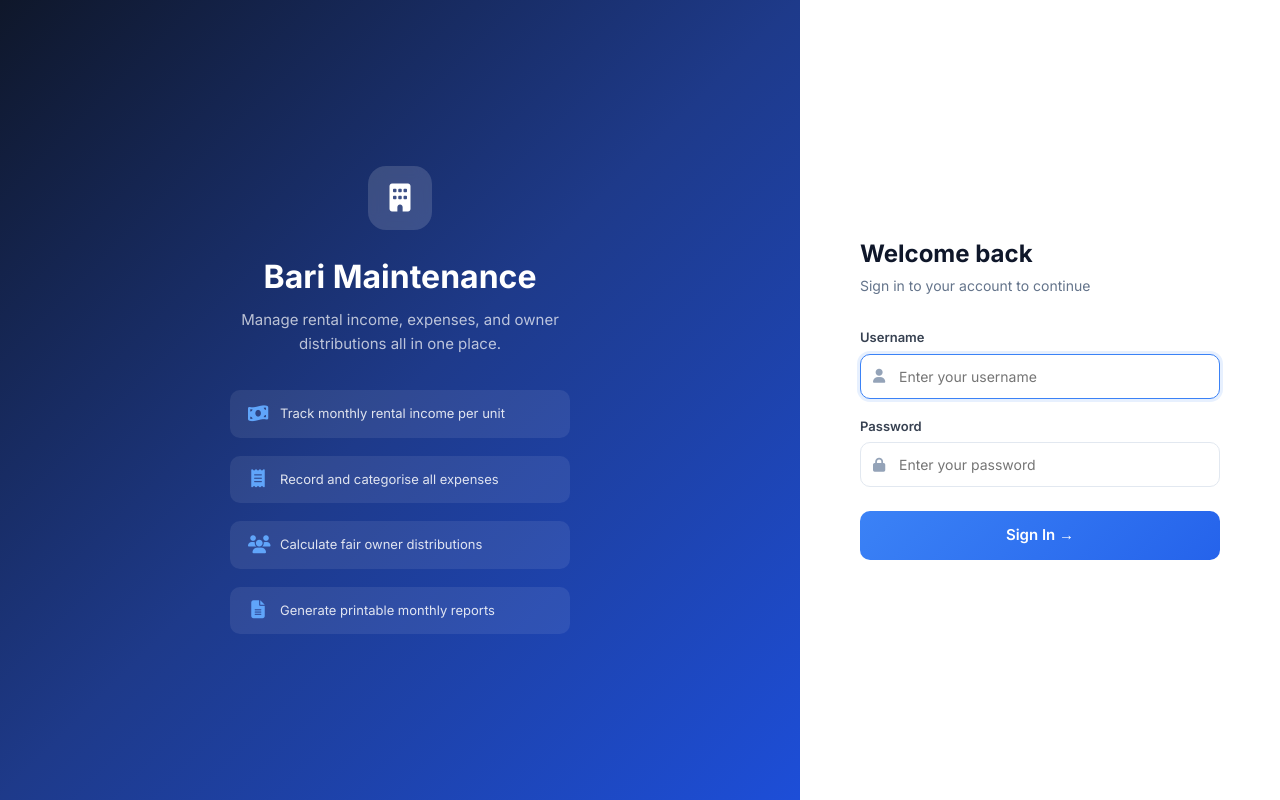
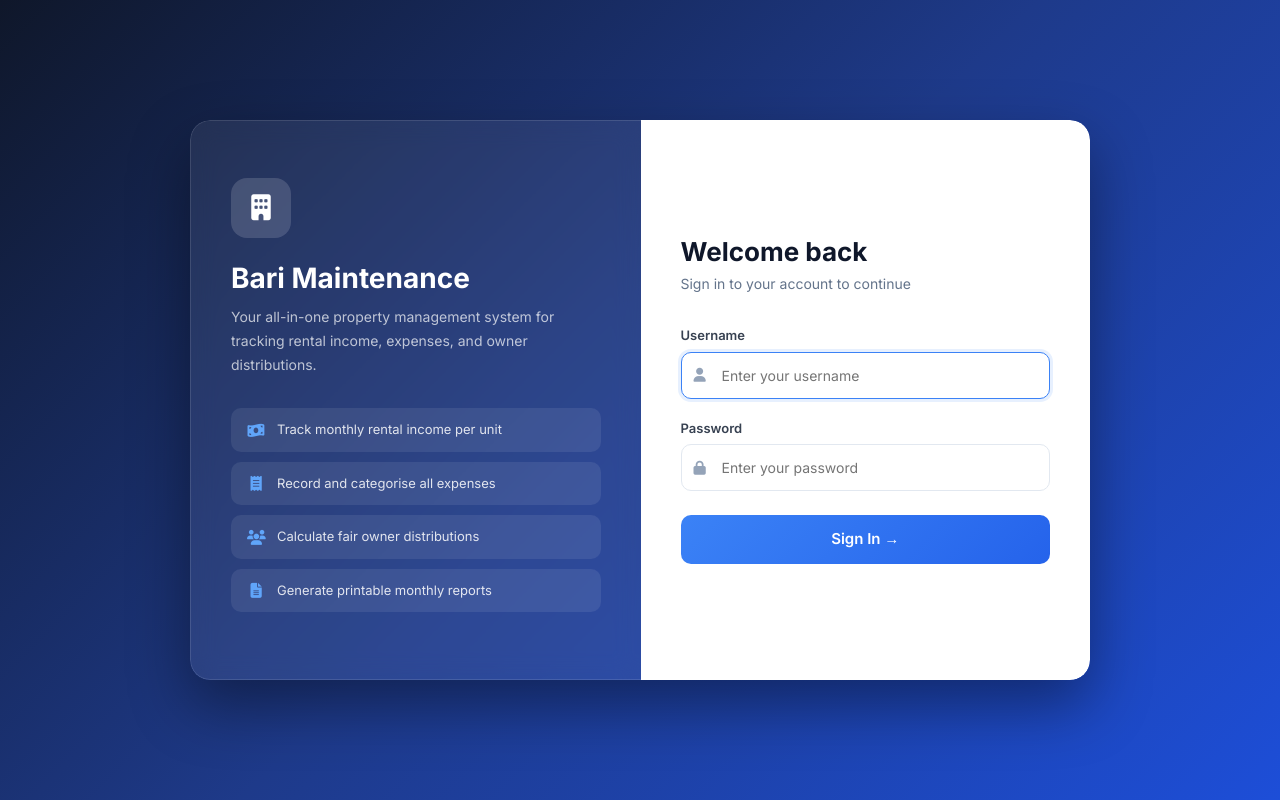
Before and after one commit to nobelna/bari-maintenance, a Django app: page /accounts/login/ in a window 1280 px wide. Run offline with Django 5.2, Linux system fonts and the light colour scheme.

Commit message:
Fix login layout: equal 50/50 split, form no longer squeezed to side edge

```diff
--- a/templates/registration/login.html
+++ b/templates/registration/login.html
@@ -9,43 +9,145 @@
   <link href="https://cdnjs.cloudflare.com/ajax/libs/font-awesome/6.5.1/css/all.min.css" rel="stylesheet"/>
   <link href="https://fonts.googleapis.com/css2?family=Inter:wght@400;500;600;700&display=swap" rel="stylesheet"/>
   <style>
-    *{box-sizing:border-box;margin:0;padding:0}
-    body{font-family:'Inter',system-ui,sans-serif;min-height:100vh;display:flex;background:#f1f5f9;}
-    .login-left{flex:1;background:linear-gradient(135deg,#0f172a 0%,#1e3a8a 50%,#1d4ed8 100%);display:flex;flex-direction:column;justify-content:center;align-items:center;padding:48px;color:#fff;}
-    .login-left .logo{width:64px;height:64px;background:rgba(255,255,255,.15);border-radius:18px;display:flex;align-items:center;justify-content:center;font-size:28px;margin-bottom:28px;backdrop-filter:blur(8px);}
-    .login-left h1{font-size:32px;font-weight:700;margin-bottom:12px;text-align:center;}
-    .login-left p{font-size:15px;color:rgba(255,255,255,.7);text-align:center;max-width:320px;line-height:1.6;}
-    .login-left .feature{display:flex;align-items:center;gap:12px;margin-top:18px;background:rgba(255,255,255,.08);border-radius:10px;padding:14px 18px;width:100%;max-width:340px;}
-    .login-left .feature i{color:#60a5fa;font-size:18px;width:20px;text-align:center;}
-    .login-left .feature span{font-size:13px;color:rgba(255,255,255,.85);}
-    .login-right{width:480px;display:flex;align-items:center;justify-content:center;padding:48px 40px;background:#fff;}
-    .login-box{width:100%;max-width:360px;}
-    .login-box h2{font-size:24px;font-weight:700;color:#0f172a;margin-bottom:6px;}
-    .login-box .subtitle{font-size:14px;color:#64748b;margin-bottom:32px;}
-    .field{margin-bottom:18px;}
-    .field label{display:block;font-size:13px;font-weight:600;color:#374151;margin-bottom:6px;}
-    .field .input-wrap{position:relative;}
-    .field .input-wrap i{position:absolute;left:13px;top:50%;transform:translateY(-50%);color:#94a3b8;font-size:14px;}
-    .field input{width:100%;border:1.5px solid #e2e8f0;border-radius:10px;padding:11px 14px 11px 38px;font-size:14px;font-family:inherit;transition:border-color .18s,box-shadow .18s;color:#1e293b;background:#fff;}
-    .field input:focus{outline:none;border-color:#3b82f6;box-shadow:0 0 0 3px rgba(59,130,246,.12);}
-    .btn-login{width:100%;background:linear-gradient(135deg,#3b82f6,#2563eb);color:#fff;border:none;border-radius:10px;padding:13px;font-size:15px;font-weight:600;cursor:pointer;transition:opacity .18s,transform .18s;font-family:inherit;margin-top:6px;}
-    .btn-login:hover{opacity:.92;transform:translateY(-1px);}
-    .error-box{background:#fee2e2;border:1px solid #fecaca;border-radius:10px;padding:12px 16px;font-size:13px;color:#b91c1c;margin-bottom:18px;display:flex;align-items:center;gap:8px;}
-    @media(max-width:768px){.login-left{display:none;}.login-right{width:100%;padding:40px 24px;}}
+    *, *::before, *::after { box-sizing: border-box; margin: 0; padding: 0; }
+    body {
+      font-family: 'Inter', system-ui, sans-serif;
+      min-height: 100vh;
+      display: flex;
+      background: linear-gradient(135deg, #0f172a 0%, #1e3a8a 50%, #1d4ed8 100%);
+      align-items: center;
+      justify-content: center;
+      padding: 24px;
+    }
+
+    .login-container {
+      display: flex;
+      width: 100%;
+      max-width: 900px;
+      min-height: 560px;
+      border-radius: 20px;
+      overflow: hidden;
+      box-shadow: 0 25px 60px rgba(0,0,0,.4);
+    }
+
+    /* ── Left brand panel ── */
+    .login-left {
+      flex: 1;
+      background: rgba(255,255,255,.07);
+      backdrop-filter: blur(12px);
+      border: 1px solid rgba(255,255,255,.12);
+      border-right: none;
+      border-radius: 20px 0 0 20px;
+      padding: 48px 40px;
+      display: flex;
+      flex-direction: column;
+      justify-content: center;
+      color: #fff;
+    }
+    .login-left .logo {
+      width: 60px; height: 60px;
+      background: rgba(255,255,255,.15);
+      border-radius: 16px;
+      display: flex; align-items: center; justify-content: center;
+      font-size: 26px;
+      margin-bottom: 24px;
+    }
+    .login-left h1 { font-size: 28px; font-weight: 700; margin-bottom: 10px; }
+    .login-left p  { font-size: 14px; color: rgba(255,255,255,.7); line-height: 1.7; margin-bottom: 32px; }
+    .feature {
+      display: flex; align-items: center; gap: 12px;
+      padding: 12px 16px;
+      background: rgba(255,255,255,.08);
+      border-radius: 10px;
+      margin-bottom: 10px;
+      font-size: 13px;
+      color: rgba(255,255,255,.85);
+    }
+    .feature i { color: #60a5fa; font-size: 15px; width: 18px; text-align: center; }
+
+    /* ── Right form panel ── */
+    .login-right {
+      flex: 1;
+      background: #fff;
+      border-radius: 0 20px 20px 0;
+      padding: 48px 40px;
+      display: flex;
+      flex-direction: column;
+      justify-content: center;
+    }
+    .login-right h2 { font-size: 26px; font-weight: 700; color: #0f172a; margin-bottom: 6px; }
+    .login-right .subtitle { font-size: 14px; color: #64748b; margin-bottom: 32px; }
+
+    .field { margin-bottom: 20px; }
+    .field label { display: block; font-size: 13px; font-weight: 600; color: #374151; margin-bottom: 6px; }
+    .field .input-wrap { position: relative; }
+    .field .input-wrap i { position: absolute; left: 13px; top: 50%; transform: translateY(-50%); color: #94a3b8; font-size: 14px; }
+    .field input {
+      width: 100%;
+      border: 1.5px solid #e2e8f0;
+      border-radius: 10px;
+      padding: 12px 14px 12px 40px;
+      font-size: 14px;
+      font-family: inherit;
+      color: #1e293b;
+      background: #fff;
+      transition: border-color .18s, box-shadow .18s;
+    }
+    .field input:focus {
+      outline: none;
+      border-color: #3b82f6;
+      box-shadow: 0 0 0 3px rgba(59,130,246,.12);
+    }
+    .btn-login {
+      width: 100%;
+      background: linear-gradient(135deg, #3b82f6, #2563eb);
+      color: #fff;
+      border: none;
+      border-radius: 10px;
+      padding: 13px;
+      font-size: 15px;
+      font-weight: 600;
+      cursor: pointer;
+      font-family: inherit;
+      margin-top: 4px;
+      transition: opacity .18s, transform .18s;
+    }
+    .btn-login:hover { opacity: .9; transform: translateY(-1px); }
+    .error-box {
+      background: #fee2e2; border: 1px solid #fecaca; border-radius: 10px;
+      padding: 12px 16px; font-size: 13px; color: #b91c1c;
+      margin-bottom: 20px; display: flex; align-items: center; gap: 8px;
+    }
+
+    /* ── Responsive ── */
+    @media (max-width: 700px) {
+      .login-container { flex-direction: column; min-height: auto; border-radius: 16px; }
+      .login-left {
+        border-radius: 16px 16px 0 0;
+        border-right: 1px solid rgba(255,255,255,.12);
+        border-bottom: none;
+        padding: 32px 28px;
+      }
+      .login-left p, .feature { display: none; }
+      .login-right { border-radius: 0 0 16px 16px; padding: 32px 28px; }
+    }
   </style>
 </head>
 <body>
-<div class="login-left">
-  <div class="logo"><i class="fas fa-building"></i></div>
-  <h1>Bari Maintenance</h1>
-  <p>Manage rental income, expenses, and owner distributions all in one place.</p>
-  <div class="feature"><i class="fas fa-money-bill-wave"></i><span>Track monthly rental income per unit</span></div>
-  <div class="feature"><i class="fas fa-receipt"></i><span>Record and categorise all expenses</span></div>
-  <div class="feature"><i class="fas fa-users"></i><span>Calculate fair owner distributions</span></div>
-  <div class="feature"><i class="fas fa-file-lines"></i><span>Generate printable monthly reports</span></div>
-</div>
-<div class="login-right">
-  <div class="login-box">
+<div class="login-container">
+  <!-- Left: branding -->
+  <div class="login-left">
+    <div class="logo"><i class="fas fa-building"></i></div>
+    <h1>Bari Maintenance</h1>
+    <p>Your all-in-one property management system for tracking rental income, expenses, and owner distributions.</p>
+    <div class="feature"><i class="fas fa-money-bill-wave"></i> Track monthly rental income per unit</div>
+    <div class="feature"><i class="fas fa-receipt"></i> Record and categorise all expenses</div>
+    <div class="feature"><i class="fas fa-users"></i> Calculate fair owner distributions</div>
+    <div class="feature"><i class="fas fa-file-lines"></i> Generate printable monthly reports</div>
+  </div>
+
+  <!-- Right: login form -->
+  <div class="login-right">
     <h2>Welcome back</h2>
     <p class="subtitle">Sign in to your account to continue</p>
     {% if form.errors %}
```
